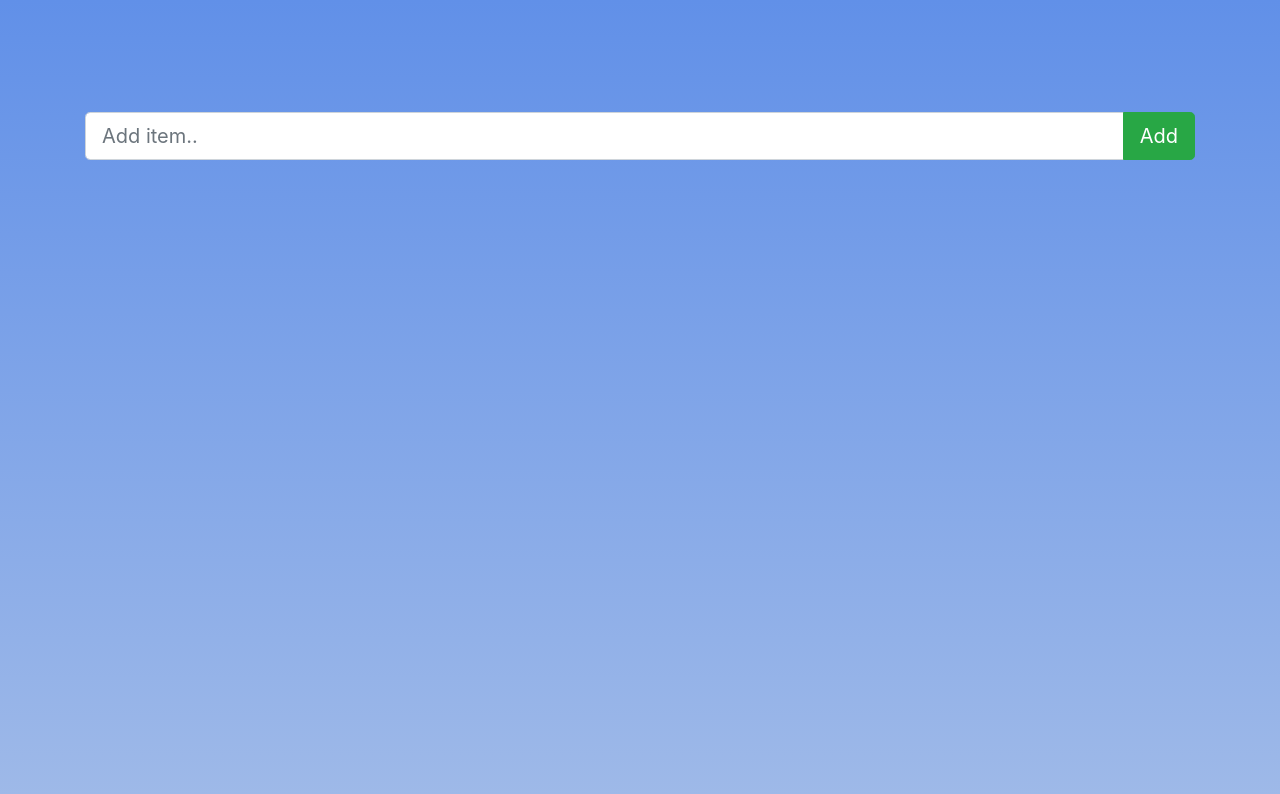
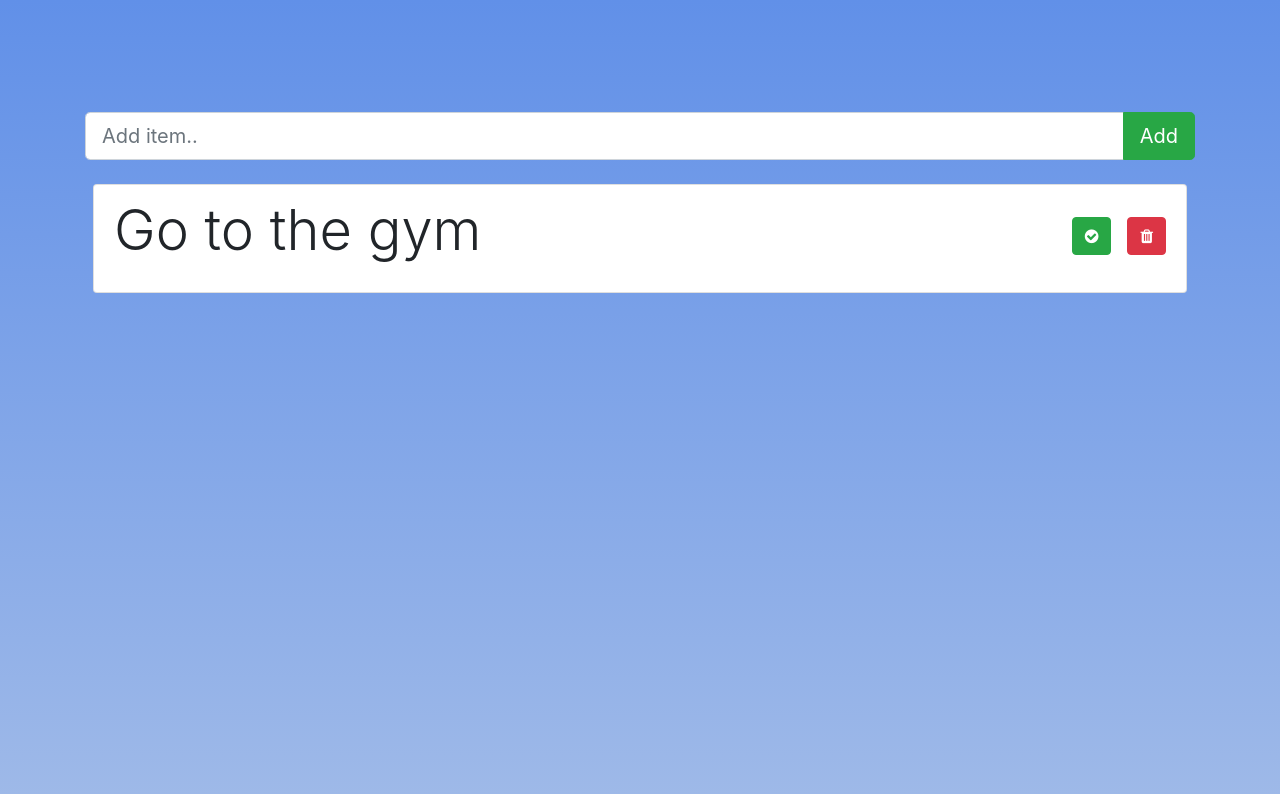
Before and after one commit to kgaolodevs/productivity-app, a React (Create React App) app: page / in a window 1280 px wide. Shown: the top 794 px of the page. Built offline with nearby package versions, Linux system fonts and the light colour scheme.

Commit message:
Completed item styling

```diff
--- a/src/App.js
+++ b/src/App.js
@@ -3,11 +3,13 @@ import "../node_modules/bootstrap/dist/css/bootstrap.css";
 import "../node_modules/font-awesome/css/font-awesome.css";
 import "../src/css/main.css";
 import InputField from "./components/Input Field/InputField";
+import List from "./components/List/List";
 
 const App = () => {
   return (
     <div className="container appContainer">
       <InputField />
+      <List />
     </div>
   );
 };
--- /dev/null
+++ b/src/components/List/List.jsx
@@ -0,0 +1,21 @@
+import React from "react";
+
+const List = ({ icon }) => {
+  return (
+    <ul className="list-group list">
+      <li className="list-group-item  m-2 font-weight-light display-4">
+        <p>Go to the gym</p>
+        <div className="list__buttons">
+          <button className="delete btn btn-success list__buttons--done">
+            <i className="fa fa-check-circle"></i>
+          </button>
+          <button className="delete btn btn-danger list__buttons--delete">
+            <i className="fa fa-trash"></i>
+          </button>
+        </div>
+      </li>
+    </ul>
+  );
+};
+
+export default List;
--- a/src/css/main.css
+++ b/src/css/main.css
@@ -7,4 +7,24 @@ body {
 .appContainer {
   margin-top: 7rem;
 }
+
+.appContainer .list li {
+  display: -webkit-box;
+  display: -ms-flexbox;
+  display: flex;
+  -webkit-box-pack: justify;
+      -ms-flex-pack: justify;
+          justify-content: space-between;
+  -webkit-box-align: center;
+      -ms-flex-align: center;
+          align-items: center;
+}
+
+.appContainer .list li .list__buttons {
+  margin-top: -0.8rem;
+}
+
+.appContainer .list li .list__buttons--done {
+  margin-right: 1rem;
+}
 /*# sourceMappingURL=main.css.map */
--- a/src/css/main.scss
+++ b/src/css/main.scss
@@ -5,4 +5,19 @@ body {
 
 .appContainer {
   margin-top: 7rem;
+
+  .list {
+    li {
+      display: flex;
+      justify-content: space-between;
+      align-items: center;
+
+      .list__buttons {
+        margin-top: -0.8rem;
+        &--done {
+          margin-right: 1rem;
+        }
+      }
+    }
+  }
 }
```
Also changed, not shown: 1 other file (tests, documents, lock files or other folders).
